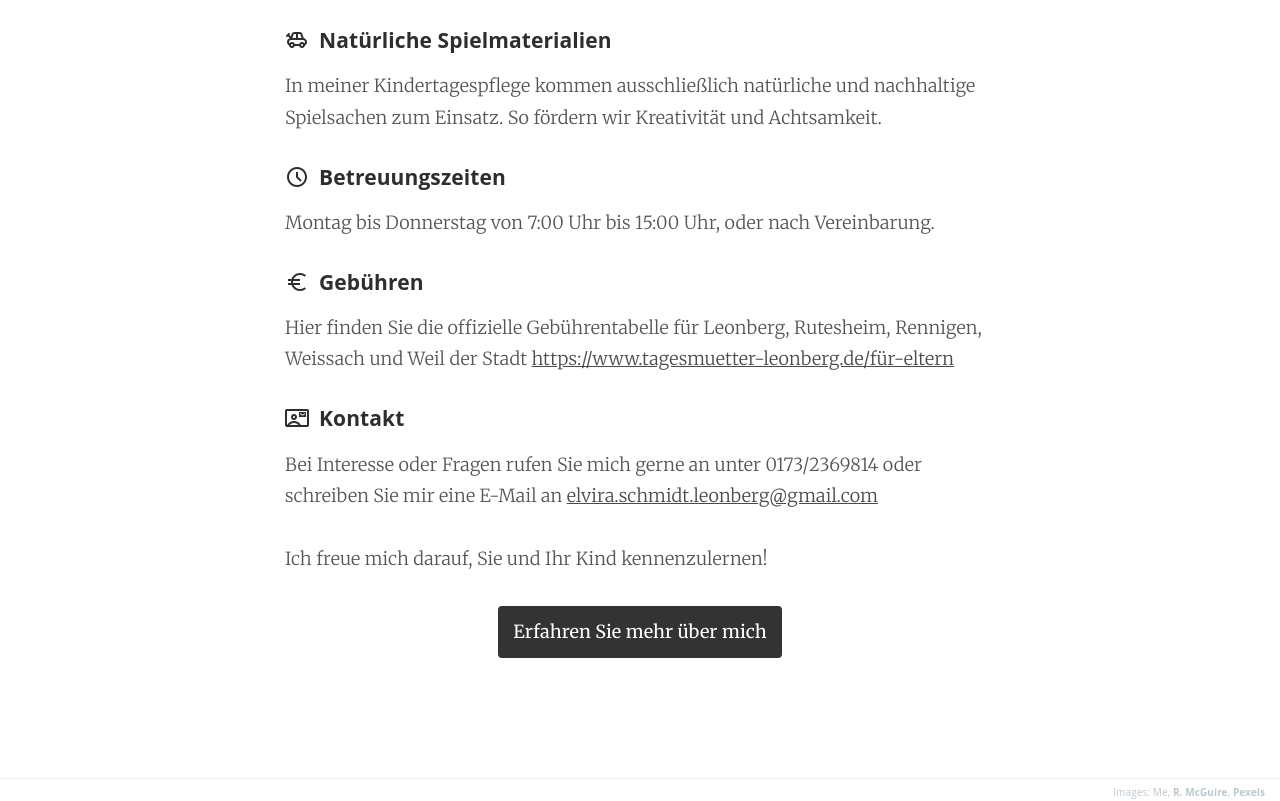
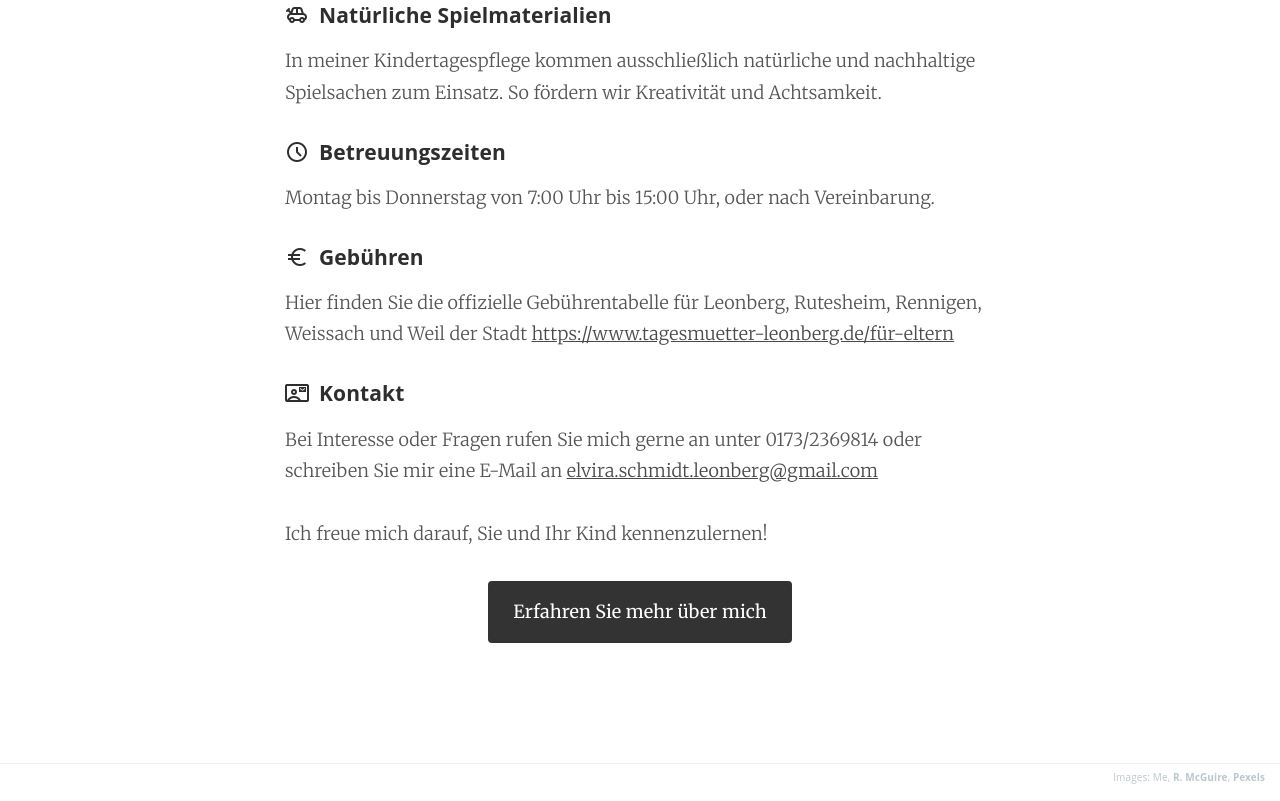
Before and after one commit to tagesmutter/tagesmutter.github.io, a plain HTML site: page index.html in a window 1280 px wide. Shown: the part 1739-2540 px from the top of the page. Drawn offline with Linux system fonts and the light colour scheme.

Commit message:
tweaking

```diff
--- a/index.html
+++ b/index.html
@@ -41,7 +41,7 @@
              <li>Juli 2026
              <li>Oktober 2026
         </ul>
-        <div style="min-height: 25px;"></div>
+        <!--<div style="min-height: 10px;"></div>-->
 
         <h3 class="iconv">
             <span class="material-symbols-outlined">favorite</span>
--- a/res/ghost_files/screen.css
+++ b/res/ghost_files/screen.css
@@ -154,7 +154,7 @@ a:hover {
 a.btn
 {
     display: inline-block;
-    padding: 10px 15px;
+    padding: 15px 25px;
     background: #333;
     color: #fff;
     border-radius: 4px;
```
